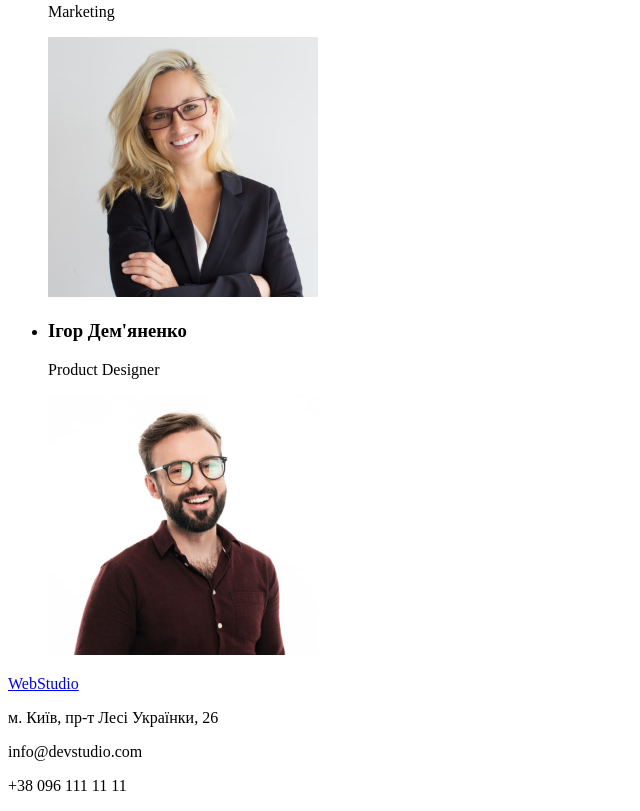
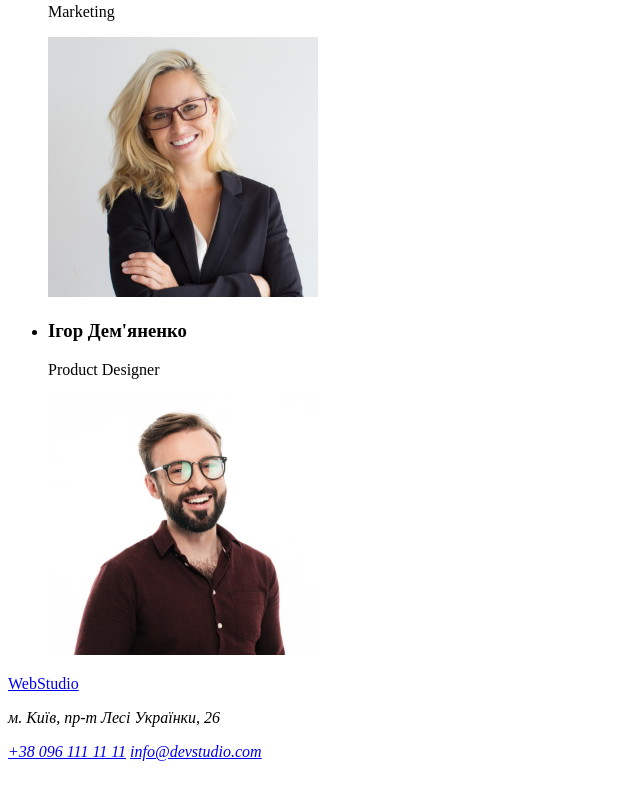
Before and after one commit to iargina/goit-markup-hw-01, a plain HTML site: page index.html in a window 1280 px wide. Shown: the part 1726-2537 px from the top of the page, without its empty margins (0-640 px from the left). After the commit the page ends 2495 px from the top, so only its background shows below. Drawn offline with Linux system fonts and the light colour scheme.

Commit message:
Исправлен футер

```diff
--- a/index.html
+++ b/index.html
@@ -8,7 +8,7 @@
 </head>
 <body>
     <header>
-        <a href="/studio">WebStudio</a>
+        <a href="">WebStudio</a>
        <nav>
                 <ul>
                     <li><a href="/contact">Контакти</a></li>
@@ -72,11 +72,11 @@
     </main>
     <footer>
         <a href="/studio">WebStudio</a>
-        <div>
+        <address>
             <p>м. Київ, пр-т Лесі Українки, 26</p>
-            <p>info@devstudio.com</p>
-            <p>+38 096 111 11 11</p>
-        </div>
+            <a href="tel:+380961111111">+38 096 111 11 11</a>
+            <a href="mailto:info@devstudio.com">info@devstudio.com</a>
+        </address>
     </footer>
 
 </body>
```
